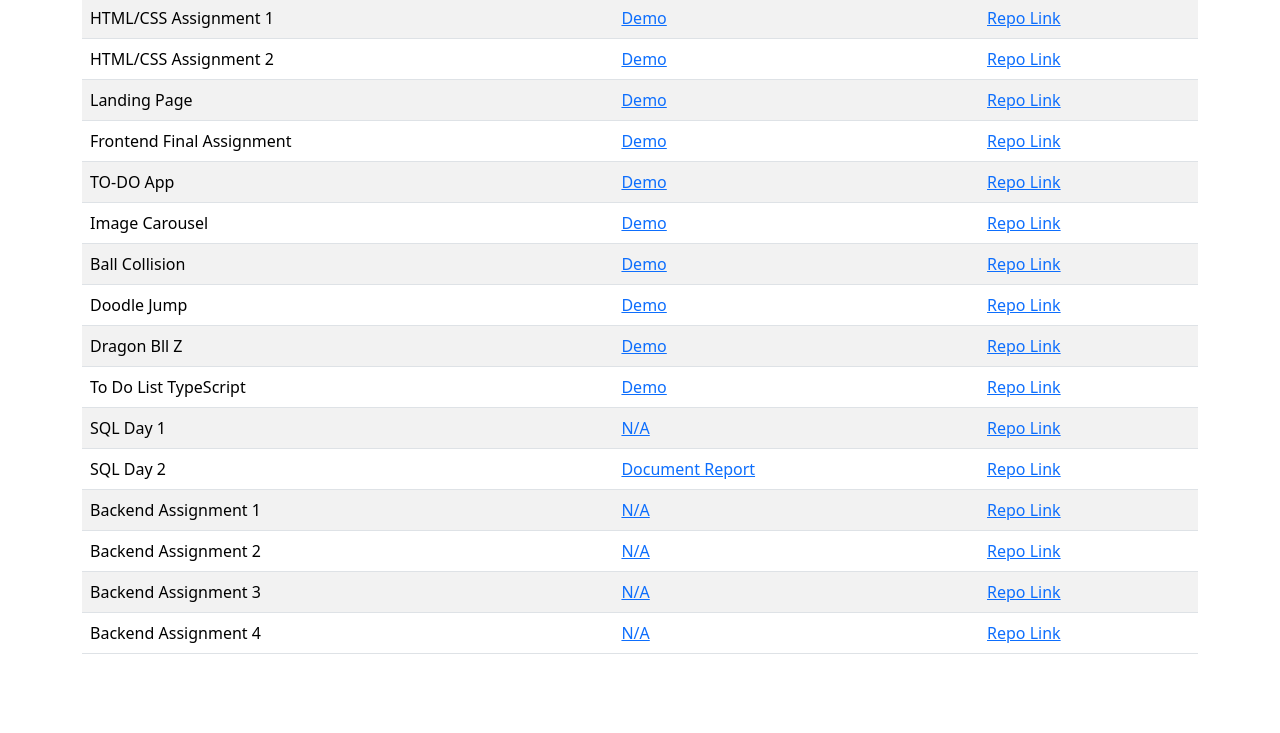
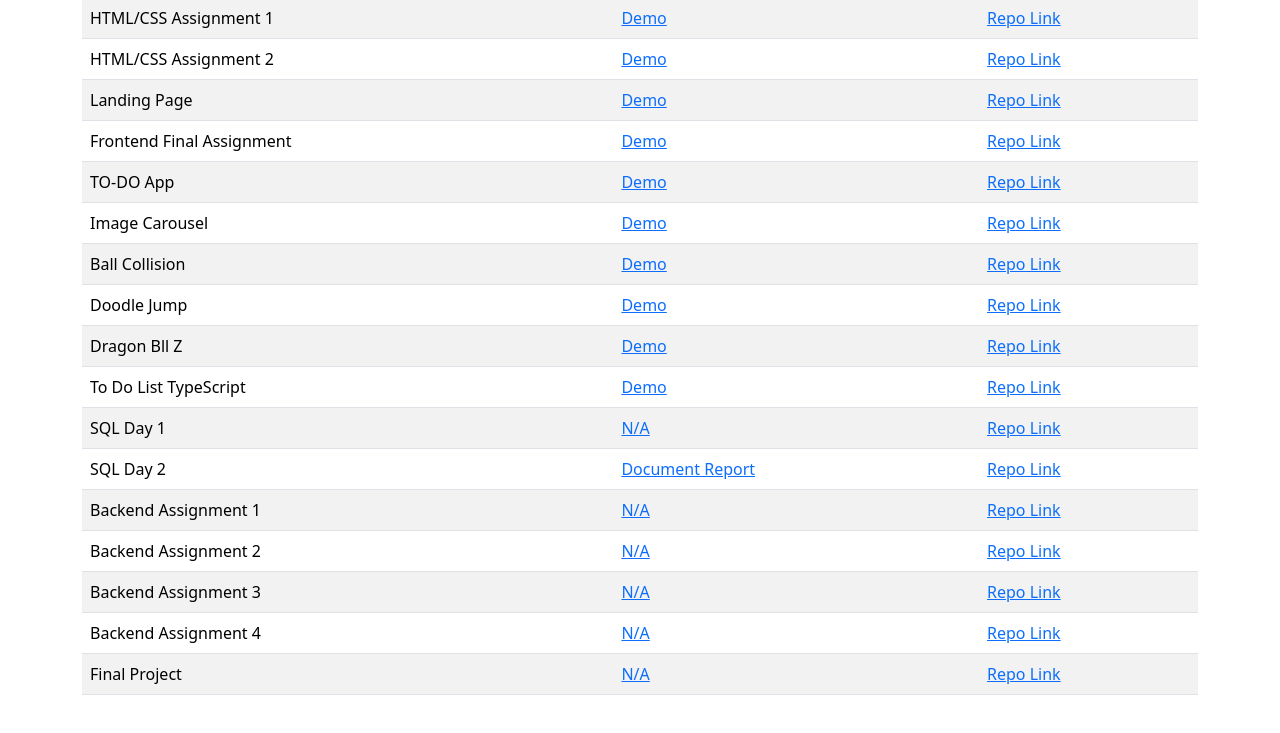
Before and after one commit to SujanButang/SujanButang.github.io, a plain HTML site: page index.html in a window 1280 px wide. Shown: the part 197-930 px from the top of the page. Before the commit the page ends 891 px from the top, so only its background shows below. Drawn offline with nearby package versions, Linux system fonts and the light colour scheme.

Commit message:
Added final project in the assignment table

```diff
--- a/index.html
+++ b/index.html
@@ -191,6 +191,16 @@
               >
             </td>
           </tr>
+          <tr>
+            <td>Final Project</td>
+            <td><a href="#">N/A</a></td>
+            <td>
+              <a
+                href="https://github.com/SujanButang/TaleTrail"
+                >Repo Link</a
+              >
+            </td>
+          </tr>
         </tbody>
       </table>
     </div>
```
